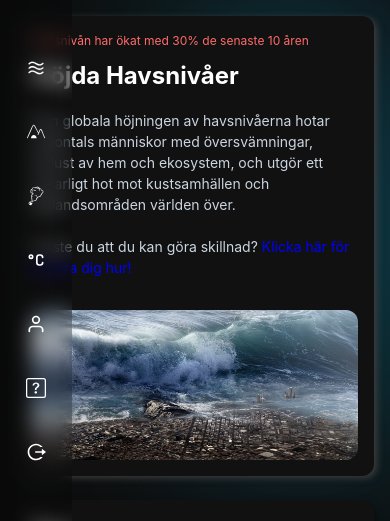
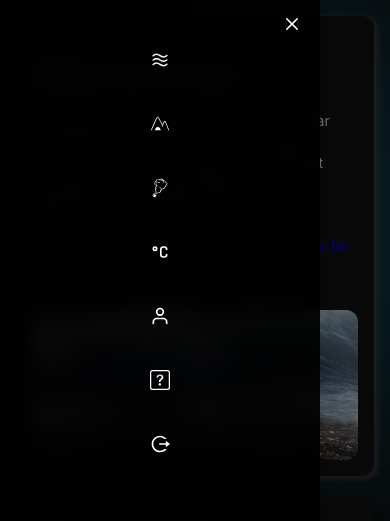
Before and after one commit to mlnb19/thegaiaalliance, a React (Vite) app: page /sealevels in a window 390 px wide. Both pictures are taken after a click on the button 36 px from the left and 68 px from the top of the page. Shown: the top 521 px of the page. Built offline with nearby package versions, Linux system fonts and the light colour scheme.

Commit message:
Assistant checkpoint: LÃ¤gg till hamburgermeny fÃ¶r mobila enheter
Assistant generated file changes:
- src/pages/Navbar.jsx: LÃ¤gg till hamburgermeny fÃ¶r mobila enheter

---

User prompt:

can du göra navbaren till en hamburgermeny?

```diff
--- a/src/pages/Navbar.jsx
+++ b/src/pages/Navbar.jsx
@@ -1,19 +1,19 @@
 
-import React from 'react';
-import { Box, VStack, IconButton } from '@chakra-ui/react';
+import React, { useState } from 'react';
+import { Box, VStack, IconButton, useDisclosure, Drawer, DrawerOverlay, DrawerContent, DrawerCloseButton, DrawerBody } from '@chakra-ui/react';
 import { useNavigate } from 'react-router-dom';
 import { PiWaves } from "react-icons/pi";
 import { GiMountainCave, GiSmokeBomb } from "react-icons/gi";
 import { TbTemperatureCelsius } from "react-icons/tb";
-import { FiUser } from "react-icons/fi";
+import { FiUser, FiMenu } from "react-icons/fi";
 import { RiLogoutCircleRLine } from "react-icons/ri";
 import { BsQuestionSquare } from "react-icons/bs";
 
 const Navbar = () => {
   const navigate = useNavigate();
+  const { isOpen, onOpen, onClose } = useDisclosure();
 
-  return (
-    <Box position="fixed" left="0" top="0" h="100vh" p={4} bg="blackAlpha.400" backdropFilter="blur(10px)" zIndex={10}>
+  const NavContent = () => (
     <VStack spacing={6} mt={8}>
       <IconButton
         icon={<Box as={PiWaves} size={20} strokeWidth={2} />}
@@ -22,7 +22,10 @@ const Navbar = () => {
         color="white"
         title="Klimatdata om havsnivåer"
         _hover={{ bg: 'blue.300', color: 'black'}}
-          onClick={() => navigate('/sealevels')}
+        onClick={() => {
+          navigate('/sealevels');
+          onClose();
+        }}
       />
       <IconButton
         icon={<Box as={GiMountainCave} size={20} />}
@@ -31,7 +34,10 @@ const Navbar = () => {
         color="white"
         title="Klimatdata om glaciärer"
         _hover={{ bg: 'cyan.300', color: 'black'}}
-          onClick={() => navigate('/glaciers')}
+        onClick={() => {
+          navigate('/glaciers');
+          onClose();
+        }}
       />
       <IconButton
         icon={<Box as={GiSmokeBomb} size={20} />}
@@ -40,7 +46,10 @@ const Navbar = () => {
         color="white"
         title="Klimatdata om Co2-utsläpp"
         _hover={{ bg: 'orange.300', color: 'black'}}
-          onClick={() => navigate('/co2')}
+        onClick={() => {
+          navigate('/co2');
+          onClose();
+        }}
       />
       <IconButton
         icon={<Box as={TbTemperatureCelsius} size={20} strokeWidth={2} />}
@@ -49,7 +58,10 @@ const Navbar = () => {
         color="white"
         title="Klimatdata om tempereaturförändringar"
         _hover={{ bg: 'red.300', color: 'black'}}
-          onClick={() => navigate('/temperature')}
+        onClick={() => {
+          navigate('/temperature');
+          onClose();
+        }}
       />
       <IconButton
         icon={<Box as={FiUser} size={20} />}
@@ -58,7 +70,10 @@ const Navbar = () => {
         color="white"
         title="Gå till profil"
         _hover={{ bg: 'green.300', color: 'black'}}
-          onClick={() => navigate('/profile')}
+        onClick={() => {
+          navigate('/profile');
+          onClose();
+        }}
       />
       <IconButton
         icon={<Box as={BsQuestionSquare} size={20} />}
@@ -67,7 +82,10 @@ const Navbar = () => {
         color="white"
         title="Frågor och kontakt"
         _hover={{ bg: 'green.300', color: 'black'}}
-          onClick={() => navigate('/faq')}
+        onClick={() => {
+          navigate('/faq');
+          onClose();
+        }}
       />
       <IconButton
         icon={<Box as={RiLogoutCircleRLine} size={20} />}
@@ -76,10 +94,50 @@ const Navbar = () => {
         color="white"
         title="Logga ut"
         _hover={{ bg: 'green.300', color: 'black'}}
-          onClick={() => navigate('/logout')}
+        onClick={() => {
+          navigate('/logout');
+          onClose();
+        }}
       />
     </VStack>
+  );
+
+  return (
+    <>
+      <Box display={{ base: 'block', md: 'none' }} position="fixed" top={4} left={4} zIndex={20}>
+        <IconButton
+          icon={<FiMenu />}
+          onClick={onOpen}
+          variant="ghost"
+          color="white"
+          size="lg"
+        />
       </Box>
+
+      <Box
+        display={{ base: 'none', md: 'block' }}
+        position="fixed"
+        left="0"
+        top="0"
+        h="100vh"
+        p={4}
+        bg="blackAlpha.400"
+        backdropFilter="blur(10px)"
+        zIndex={10}
+      >
+        <NavContent />
+      </Box>
+
+      <Drawer isOpen={isOpen} placement="left" onClose={onClose}>
+        <DrawerOverlay />
+        <DrawerContent bg="blackAlpha.900" backdropFilter="blur(10px)">
+          <DrawerCloseButton color="white" />
+          <DrawerBody>
+            <NavContent />
+          </DrawerBody>
+        </DrawerContent>
+      </Drawer>
+    </>
   );
 };
 
```
Lines whose indentation alone changed are shown as unchanged.
